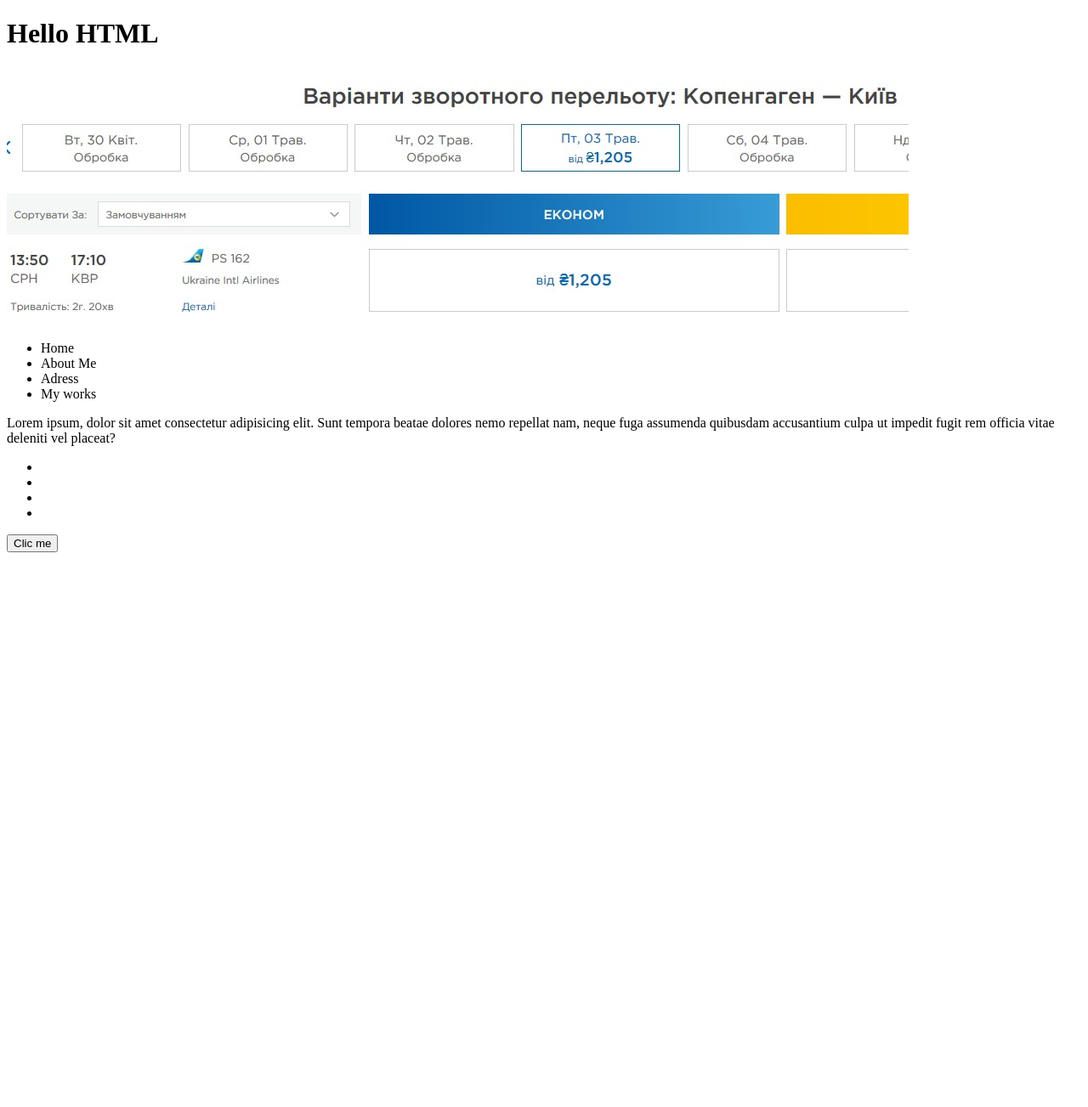
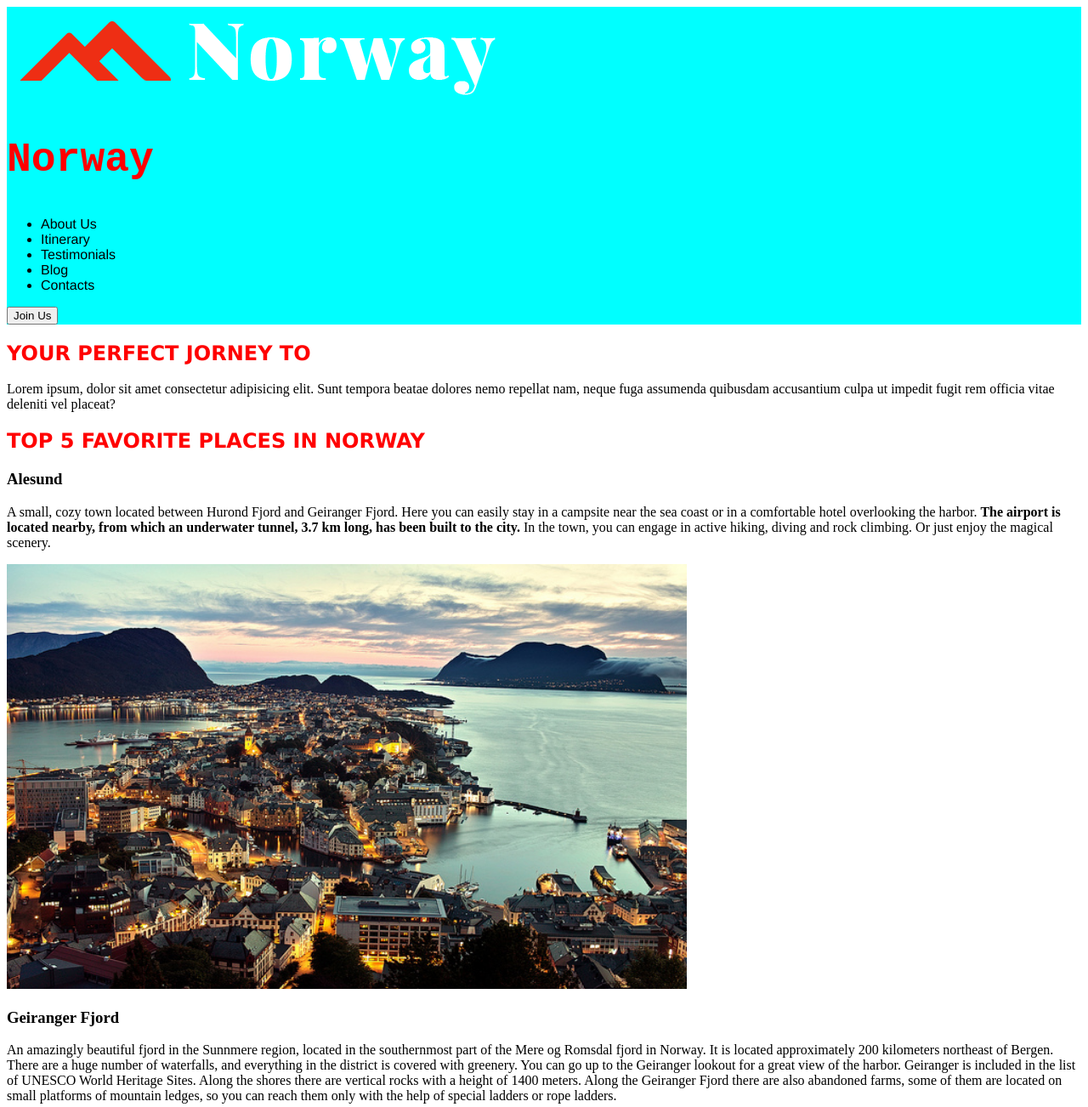
Before and after one commit to Bazha13/717-html, a plain HTML site: page index.html in a window 1280 px wide. Shown: the top 1303 px of the page at 85% size. Before the commit the page ends 800 px from the top, so only its background shows below. Drawn offline with Linux system fonts and the light colour scheme.

Commit message:
add style css

```diff
--- /dev/null
+++ b/css/style.css
@@ -0,0 +1,17 @@
+h1{
+    font-family: monospace;
+    color: red;
+    font-size: 48px;
+}
+.site-navigation {
+    position: relative;
+    background-color: aqua;
+    font-family: 'Franklin Gothic Medium', 'Arial Narrow', Arial, sans-serif;
+}
+
+h2 {
+    color: red;
+    font-family: Verdana;
+    text-transform: uppercase;
+
+}
--- a/index.html
+++ b/index.html
@@ -4,35 +4,67 @@
     <meta charset="UTF-8">
     <meta http-equiv="X-UA-Compatible" content="IE=edge">
     <meta name="viewport" content="width=device-width, initial-scale=1.0">
+    <link rel="stylesheet" href="css/style.css">
     <title>Hello HTML</title>
 </head>
 <body>
     <header>
-        <h1>Hello HTML</h1>
-        <img src="img/1.jpg" alt="foto">
-       <nav>
-        <ul>
-            <li>Home</li>
-            <li>About Me</li>
-            <li>Adress</li>
-            <li>My works</li>
+       <nav class="site-navigation">
+        <img src="img/logo.png">
+        <h1>Norway</h1>
+        <ul class="list-navigation">
+            <li>About Us</li>
+            <li>Itinerary</li>
+            <li>Testimonials</li>
+            <li>Blog</li>
+            <li>Contacts</li>
         </ul>
+        <button>Join Us</button>
         </nav>
     </header>
     <main>
+        <h2>your perfect jorney to</h2>
         <p>Lorem ipsum, dolor sit amet consectetur adipisicing elit. Sunt tempora beatae dolores nemo repellat nam,
             neque fuga assumenda quibusdam accusantium culpa ut impedit fugit rem officia vitae deleniti vel placeat?</p>
-            <ul>
-                <li></li>
-                <li></li>
-                <li></li>
-                <li></li>
-            </ul>
+        <section>
+            <h2>top 5 favorite places in norway</h2>
+            <h3>Alesund</h3>
+            <p>A small, cozy town located between Hurond Fjord and Geiranger Fjord.
+                 Here you can easily stay in a campsite near the sea coast or in a comfortable hotel
+                 overlooking the harbor. <b>The airport is located nearby, from which an underwater tunnel,
+                 3.7 km long, has been built to the city.</b> In the town, you can engage in active hiking,
+                 diving and rock climbing. Or just enjoy the magical scenery.</p>
+            <img src="img/allesyn.jpg" alt="alesung" width="800px" height="500px">
+
+            <h3>Geiranger Fjord</h3>
+            <p>An amazingly beautiful fjord in the Sunnmere region, located in the southernmost part of the Mere og Romsdal fjord in Norway.
+                 It is located approximately 200 kilometers northeast of Bergen.
+                 There are a huge number of waterfalls, and everything in the district is covered with greenery.
+                 You can go up to the Geiranger lookout for a great view of the harbor.
+                 Geiranger is included in the list of UNESCO World Heritage Sites.
+                 Along the shores there are vertical rocks with a height of 1400 meters.
+                 Along the Geiranger Fjord there are also abandoned farms,
+                  some of them are located on small platforms of mountain ledges,
+                 so you can reach them only with the help of special ladders or rope ladders.</p>
+            <img src="img/fjord.jpg" alt="Geiranger Fjord" width="800px" height="500px">
+
+        </section>
+        <button>Load</button>
+
     </main>
-
     <footer>
-        <button>Clic me</button>
-
+        <ul>
+            <li>About Us</li>
+            <li>Itinerary</li>
+            <li>Testimonials</li>
+            <li>Blog</li>
+            <li>Contacts</li>
+        </ul>
+        <ul>
+            <li>twitter</li>
+            <li>facebook</li>
+            <li>instagram</li>
+        </ul>
     </footer>
 </body>
 </html>
```
Also changed, not shown: img/1.jpg (deleted), img/allesyn.jpg (added), img/fjord.jpg (added), img/logo.png (added).
